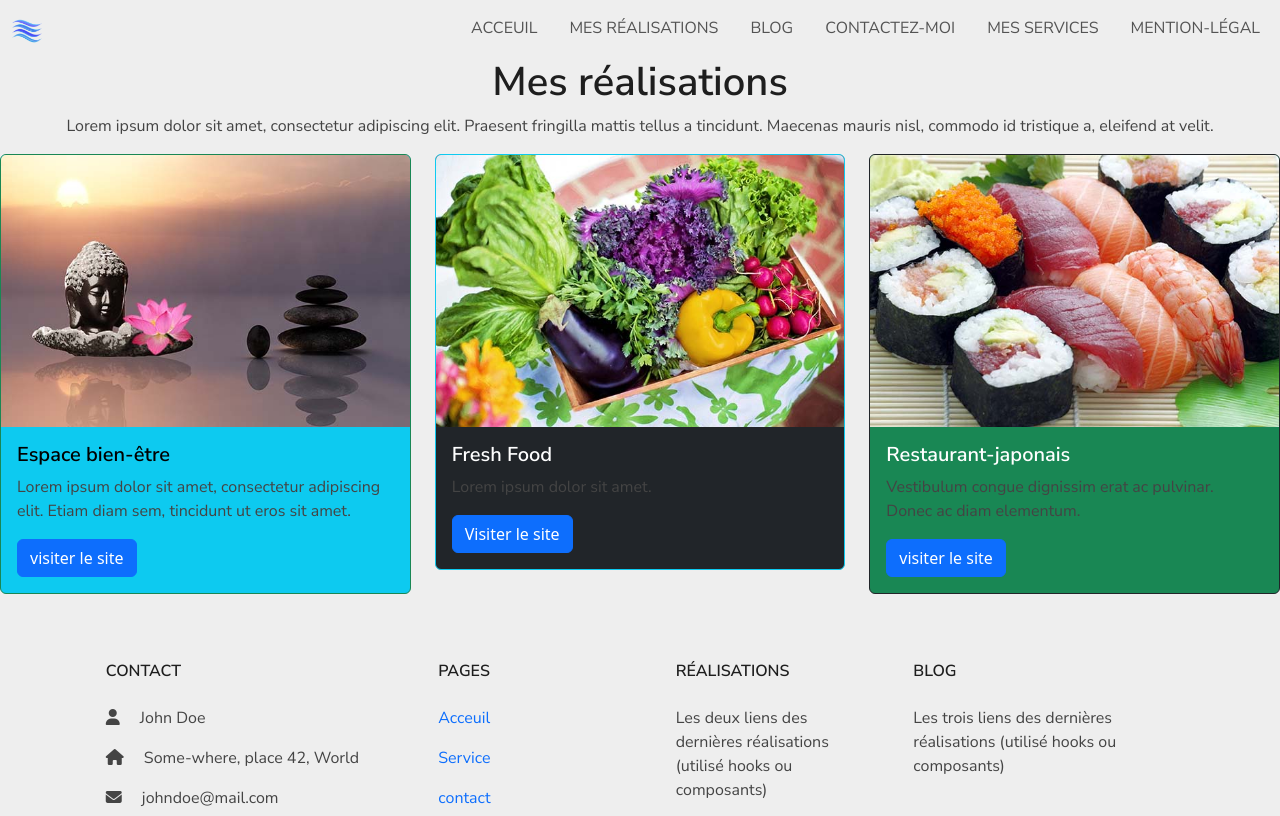
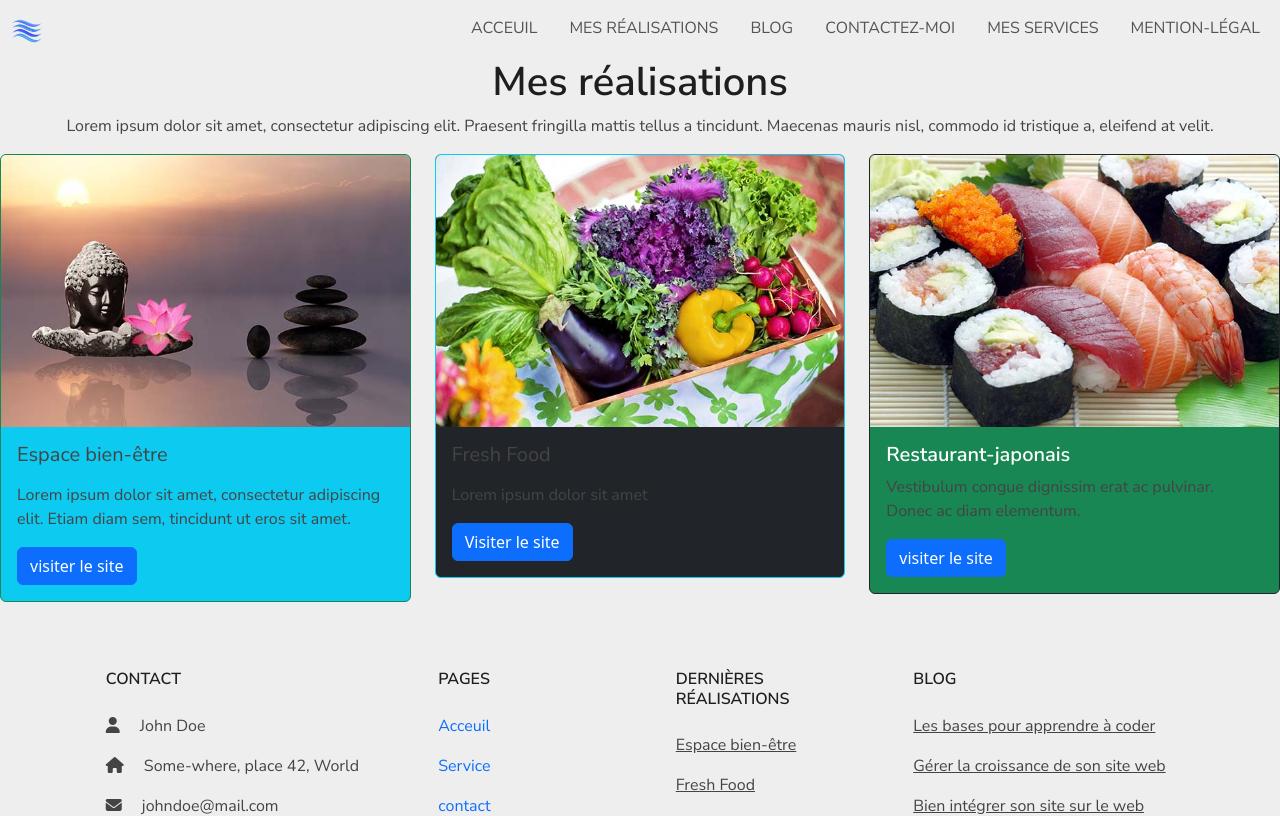
Before and after one commit to Drocinera/cv-react-js, a React (Create React App) app: page /realisation in a window 1280 px wide. Shown: the top 816 px of the page. Built offline with nearby package versions, Linux system fonts and the light colour scheme.

Commit message:
Footer complété pour les deux dernieres colones

```diff
--- a/src/App.js
+++ b/src/App.js
@@ -22,6 +22,7 @@ function App() {
           <Route path="/blog" element={<Blog />} />
           <Route path="/contact" element={<Contact />} />
           <Route path="/mention-legal" element={<MentionLegal/>} />
+
         </Routes>
 
         <Footer />
--- a/src/components/Blog.jsx
+++ b/src/components/Blog.jsx
@@ -1,19 +1,25 @@
 import React from "react";
+
+export function ArticleBlog (props) {
+  return(
+    <p>{props.blog}</p>
+  );
+}
 
 const Blog = () => {
     return (
         <main className="blog-container p-3">
           <article>
             <h1 className="text-center">Mes articles</h1>
-            <a href="#">
+            <a href="#blogArticle1">
             <div class="card mb-3 border-primary mb-3 text-bg-danger mb-3" style={{maxWidth: "90em"}}>
               <div class="row g-0">
                 <div class="col-md-4">
-                  <img src="/images/blog/coder.jpg" class="img-fluid rounded-start" alt="Image décorative de ligne de code"/>
+                  <img src="/images/blog/coder.jpg" class="img-fluid rounded-start" alt="ligne de code"/>
                     </div>
-                      <div class="col-md-8">
+                      <div class="col-md-8" id="blogArticle1">
                         <div class="card-body ">
-                          <h5 class="card-title">Les bases pour apprendre à coder</h5>
+                          <h5 class="card-title"><ArticleBlog blog="Les bases pour apprendre à coder"/></h5>
                           <p class="card-text">Nunc pulvinar arcu id tellus convallis, id vehicula libero congue. Integer eu ex vitae nunc scelerisque cursus.
                           Nam erat nisi, commodo vel ipsum feugiat, tincidunt tincidunt dolor. Aliquam porta diam a lacinia pharetra. Vivamus et orci est.
                           Donec mattis eleifend elit, at gravida justo euismod vel. Donec ullamcorper magna quis erat pellentesque pretium. Nullam posuere commodo nisl, in bibendum urna sollicitudin et.
@@ -23,15 +29,15 @@ const Blog = () => {
                     </div>
                   </div>
                   </a>
-                  <a href="#">
+                  <a href="#blogArticle2">
                   <div class="card mb-3 border-secondary mb-3 text-bg-dark mb-3" style={{maxWidth: "90em"}}>
                     <div class="row g-0">
                       <div class="col-md-4">
-                        <img src="/images/blog/croissance.jpg" class="img-fluid rounded-start" alt="Image décorative de croissance d'une plante"/>
+                        <img src="/images/blog/croissance.jpg" class="img-fluid rounded-start" alt="croissance d'une plante"/>
                           </div>
-                            <div class="col-md-8">
+                            <div class="col-md-8" id="blogArticle2">
                               <div class="card-body">
-                                <h5 class="card-title">Gérer la croissance de son site web</h5>
+                                <h5 class="card-title"><ArticleBlog blog="Gérer la croissance de son site web"/></h5>
                                 <p class="card-text">Maecenas in odio in magna hendrerit cursus non in purus. Suspendisse molestie blandit tellus, eu dapibus ipsum fringilla non. Donec mollis velit eget accumsan finibus.
                                  In hac habitasse platea dictumst. Mauris rhoncus neque vel justo laoreet, at feugiat quam tempus. Praesent a facilisis metus.
                                  In in porta ex. Nullam vel arcu ut elit ultricies volutpat. Nunc justo lacus, fringilla quis porta vitae, molestie feugiat ante.
@@ -41,15 +47,15 @@ const Blog = () => {
                           </div>
                         </div>
                         </a>
-                        <a href="#">
+                        <a href="#blogArticle3">
                         <div class="card mb-3 border-success mb-3 text-bg-info mb-3" style={{maxWidth: "90em"}}>
                           <div class="row g-0">
                             <div class="col-md-4">
-                              <img src="/images/blog/google.jpg" class="img-fluid rounded-start" alt="Image décorative d'un pc avec google"/>
+                              <img src="/images/blog/google.jpg" class="img-fluid rounded-start" alt="un pc avec google"/>
                             </div>
-                              <div class="col-md-8">
+                              <div class="col-md-8" id="blogArticle3">
                                 <div class="card-body">
-                                  <h5 class="card-title">Bien intégrer son site sur le web</h5>
+                                  <h5 class="card-title"><ArticleBlog blog="Bien intégrer son site sur le web"/></h5>
                                   <p class="card-text">Suspendisse potenti. Donec in mattis tortor. Nullam viverra risus non tellus pellentesque fringilla.
                                    Aliquam sit amet sem quis ante pulvinar dignissim. Praesent scelerisque vulputate orci, vel sagittis enim euismod a.
                                   Quisque vitae sagittis tellus. Etiam mollis mollis ante quis vehicula.</p>
@@ -58,11 +64,11 @@ const Blog = () => {
                             </div>
                           </div>
                           </a>
-                          <a href="#">
+                          <a href="#blogArticle4">
                           <div class="card mb-3 border-danger mb-3 text-bg-success mb-3" style={{maxWidth: "90em"}}>
-                            <div class="row g-0">
+                            <div class="row g-0" id="blogArticle4">
                               <div class="col-md-4">
-                                <img src="/images/blog/screens.jpg" class="img-fluid rounded-start" alt="Image décorative de plusieurs écran multimédia"/>
+                                <img src="/images/blog/screens.jpg" class="img-fluid rounded-start" alt="plusieurs écran multimédia"/>
                               </div>
                               <div class="col-md-8">
                                 <div class="card-body">
@@ -73,11 +79,11 @@ const Blog = () => {
                             </div>
                           </div>
                           </a>
-                          <a href="#">
+                          <a href="#blogArticle5">
                           <div class="card mb-3 border-info mb-3 text-bg-secondary mb-3" style={{maxWidth: "90em"}}>
-                            <div class="row g-0">
+                            <div class="row g-0" id="blogArticle5">
                               <div class="col-md-4">
-                                <img src="/images/blog/seo.jpg" class="img-fluid rounded-start" alt="Image décorative de nombreux mots en lien avec le SEO"/>
+                                <img src="/images/blog/seo.jpg" class="img-fluid rounded-start" alt="nombreux mots en lien avec le SEO"/>
                               </div>
                                 <div class="col-md-8">
                                   <div class="card-body">
@@ -91,11 +97,11 @@ const Blog = () => {
                               </div>
                             </div>
                             </a>
-                            <a href="#">
+                            <a href="#blogArticle6">
                             <div class="card mb-3 border-dark mb-3 text-bg-primary mb-3s" style={{maxWidth: "90em"}}>
-                              <div class="row g-0">
+                              <div class="row g-0" id="blogArticle6">
                                 <div class="col-md-4">
-                                  <img src="/images/blog/technos.png" class="img-fluid rounded-start" alt="Image décorative de plusieurs technologies en lien avec le developpement"/>
+                                  <img src="/images/blog/technos.png" class="img-fluid rounded-start" alt="plusieurs technologies en lien avec le developpement"/>
                                 </div>
                                 <div class="col-md-8">
                                   <div class="card-body">
--- a/src/components/Footer.jsx
+++ b/src/components/Footer.jsx
@@ -1,5 +1,7 @@
 import React from "react";
 import { Link} from "react-router-dom";
+import { Article } from "./Realisation.jsx";
+import { ArticleBlog } from "./Blog.jsx";
 
 
 const Footer = () => {
@@ -18,9 +20,9 @@ const Footer = () => {
 
               <p><i className="fas fa-phone me-3"></i> + 10 00 00 00 42</p>
 
-              <p className="me-2"><a href="https://github.com/github-john-doe?tab=stars" target="blank" ><i className="fa-brands fa-github"></i></a>
-                 <a href="https://twitter.com/?lang=fr" target="blank"><i className="fa-brands fa-square-x-twitter"></i></a>
-                 <a href="https://www.linkedin.com/homes" target="blank"><i className="fa-brands fa-linkedin"></i></a></p>
+              <p className="me-2"><a href="https://github.com/github-john-doe?tab=stars" rel="nofollow" target="blank" ><i className="fa-brands fa-github"></i></a>
+                 <a href="https://twitter.com/?lang=fr" rel="nofollow" target="blank"><i className="fa-brands fa-square-x-twitter"></i></a>
+                 <a href="https://www.linkedin.com/homes" rel="nofollow" target="blank"><i className="fa-brands fa-linkedin"></i></a></p>
         </div>
 
         <div className="col-md-3 col-lg-2 col-xl-2 mx-auto mb-4">
@@ -32,15 +34,18 @@ const Footer = () => {
         </div>
 
         <div className="col-md-3 col-lg-2 col-xl-2 mx-auto mb-4">
-          <h6 className="mb-4 text-uppercase">Réalisations</h6>
-          <p>Les deux liens des dernières réalisations (utilisé hooks ou composants)</p>
+          <h6 className="mb-4 text-uppercase">Dernières Réalisations</h6>
+          <p className="text-decoration-underline"><Link to="/Realisation#article1"><Article article="Espace bien-être"/></Link></p>
+          <p className="text-decoration-underline"><Link to="/Realisation#article2"><Article article="Fresh Food"/></Link></p>
 
 
         </div>
 
         <div className="col-md-3 col-lg-3 col-xl-3 mx-auto mb-md-0 mb-4">
           <h6 className="mb-4 text-uppercase">Blog</h6>
-            <p>Les trois liens des dernières réalisations (utilisé hooks ou composants)</p>
+            <p className="text-decoration-underline"><Link to="/Blog#blogArticle1"><ArticleBlog blog="Les bases pour apprendre à coder"/></Link></p>
+            <p className="text-decoration-underline"><Link to="/Blog#blogArticle2"><ArticleBlog blog="Gérer la croissance de son site web"/></Link></p>
+            <p className="text-decoration-underline"><Link to="/Blog#blogArticle3"><ArticleBlog blog="Bien intégrer son site sur le web"/></Link></p>
 
         </div>
       </div>
@@ -50,7 +55,7 @@ const Footer = () => {
 
   <div className="text-center p-4">
     © 2024 Copyright: P.Théo
-    <p><a href="#" className="scrollToTop">Retour en haut</a></p>
+    <p><a href="#Top" className="scrollToTop">Retour en haut</a></p>
   </div>
 
 </footer>
@@ -58,3 +63,14 @@ const Footer = () => {
 }
 
 export default Footer
+
+/*La 3e
+colonne reprend les liens vers les dernières réalisations.
+o La 4e
+colonne reprend les liens vers les derniers articles de blog.
+● Il reprend en plus une ligne de copyright et un lien pour remonter en haut de la page.
+Ce dernier lien n'apparaît pas lorsque l’utilisateur est positionné en haut de la page,
+mais doit apparaître lors du défilement (utiliser la librairie Vanilla JS).
+*/
+
+//Ne pas oublier de mettre image de fond a mentionLegal, Blog, Mes realisation (ou couleur de fond)
--- a/src/components/Nav.jsx
+++ b/src/components/Nav.jsx
@@ -3,7 +3,7 @@ import { Link} from "react-router-dom";
 
 const Nav = () => {
   return (
-    <header className="header-containeur">
+    <header className="header-containeur" id="Top">
      <nav className="navbar navbar-expand-lg ">
       <div className="container-fluid">
         <Link className="navbar-brand" to="/">
--- a/src/components/Realisation.jsx
+++ b/src/components/Realisation.jsx
@@ -1,4 +1,16 @@
 import React from "react";
+
+export function Article (props) {
+  return(
+    <p>{props.article}</p>
+  );
+}
+
+function Description (props) {
+  return(
+    <p>{props.description}</p>
+  );
+}
 
 const Realisation = () => {
     return (
@@ -7,33 +19,33 @@ const Realisation = () => {
             <p className="text-center">Lorem ipsum dolor sit amet, consectetur adipiscing elit.
               Praesent fringilla mattis tellus a tincidunt. Maecenas mauris nisl, commodo id tristique a, eleifend at velit.</p>
           <div class="row row-cols-1 row-cols-md-3 g-4">
-            <div class="col">
+            <div class="col" id="article1">
               <div class="card border-success mb-3 text-bg-info mb-3">
                 <img src="/images/portfolio/espace-bien-etre.jpg" class="card-img-top" alt="site web de l'espace bien être"/>
                   <div class="card-body">
-                    <h5 class="card-title">Espace bien-être</h5>
-                    <p class="card-text">Lorem ipsum dolor sit amet, consectetur adipiscing elit. Etiam diam sem, tincidunt ut eros sit amet.</p>
-                    <a href="#" class="btn btn-primary">visiter le site</a>
+                    <h5 class="card-title"><Article article="Espace bien-être"/></h5>
+                    <p class="card-text"><Description description="Lorem ipsum dolor sit amet, consectetur adipiscing elit. Etiam diam sem, tincidunt ut eros sit amet."/></p>
+                    <a href="#article1" class="btn btn-primary">visiter le site</a>
                   </div>
               </div>
             </div>
-            <div class="col">
+            <div class="col" id="article2">
               <div class="card border-info mb-3  text-bg-dark mb-3">
                 <img src="/images/portfolio/fresh-food.jpg" class="card-img-top" alt="Site web du restaurant 'fresh food'"/>
                   <div class="card-body">
-                    <h5 class="card-title">Fresh Food</h5>
-                    <p class="card-text">Lorem ipsum dolor sit amet.</p>
-                    <a href="#" class="btn btn-primary">Visiter le site</a>
+                    <h5 class="card-title"><Article article="Fresh Food"/></h5>
+                    <p class="card-text"><Description description="Lorem ipsum dolor sit amet"/></p>
+                    <a href="#article2" class="btn btn-primary">Visiter le site</a>
                   </div>
               </div>
             </div>
-            <div class="col">
+            <div class="col" id="article3">
               <div class="card border-dark mb-3 text-bg-success mb-3">
                 <img src="/images/portfolio/restaurant-japonais.jpg" class="card-img-top" alt="Site web du restaurant japonais"/>
                   <div class="card-body">
                     <h5 class="card-title">Restaurant-japonais</h5>
                     <p class="card-text">Vestibulum congue dignissim erat ac pulvinar. Donec ac diam elementum.</p>
-                    <a href="#" class="btn btn-primary">visiter le site</a>
+                    <a href="#article3" class="btn btn-primary">visiter le site</a>
                   </div>
                </div>
             </div>
```
Also changed, not shown: src/Style.css (+7 -0 lines).
